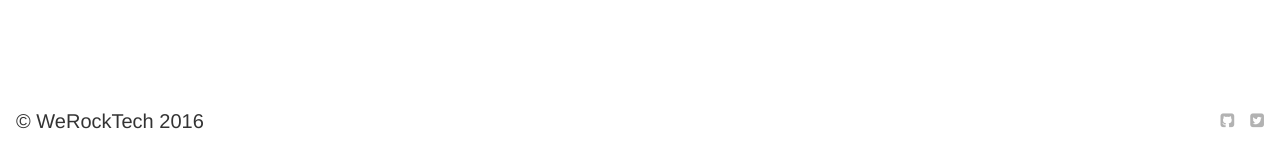
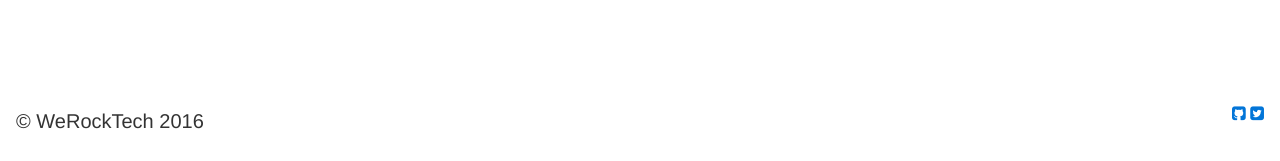
Before and after one commit to WeRockTech/werocktech.github.io, a Jekyll site: the page built from mumsrocktech.html, in a window 1280 px wide. Shown: the part 736-897 px from the top of the page. Built offline with Jekyll 4.4.1, drawn with Linux system fonts in a browser that asks for light colours.

Commit message:
Improve footer social navigation code

```diff
--- a/_includes/footer.html
+++ b/_includes/footer.html
@@ -1,17 +1,13 @@
 <footer class="footer navbar navbar-fixed-bottom navbar-light">
     <p class="navbar-brand">&copy; WeRockTech 2016</p>
-    <ul class="nav navbar-nav pull-right">
-        <li class="nav-item">
+    <p class="pull-right">
         <a class="nav-link" href="https://github.com/WeRockTech">
             <i class="fa fa-github-square fa-1x"></i>
         </a>
-        </li>
-        <li class="nav-item">
         <a class="nav-link" href="https://twitter.com/WeRockTech">
             <i class="fa fa-twitter-square fa-1x"></i>
         </a>
-        </li>
-    </ul>
+    </p>
 </footer>
 
 </div> <!-- /container -->
```
Lines whose indentation alone changed are shown as unchanged.
